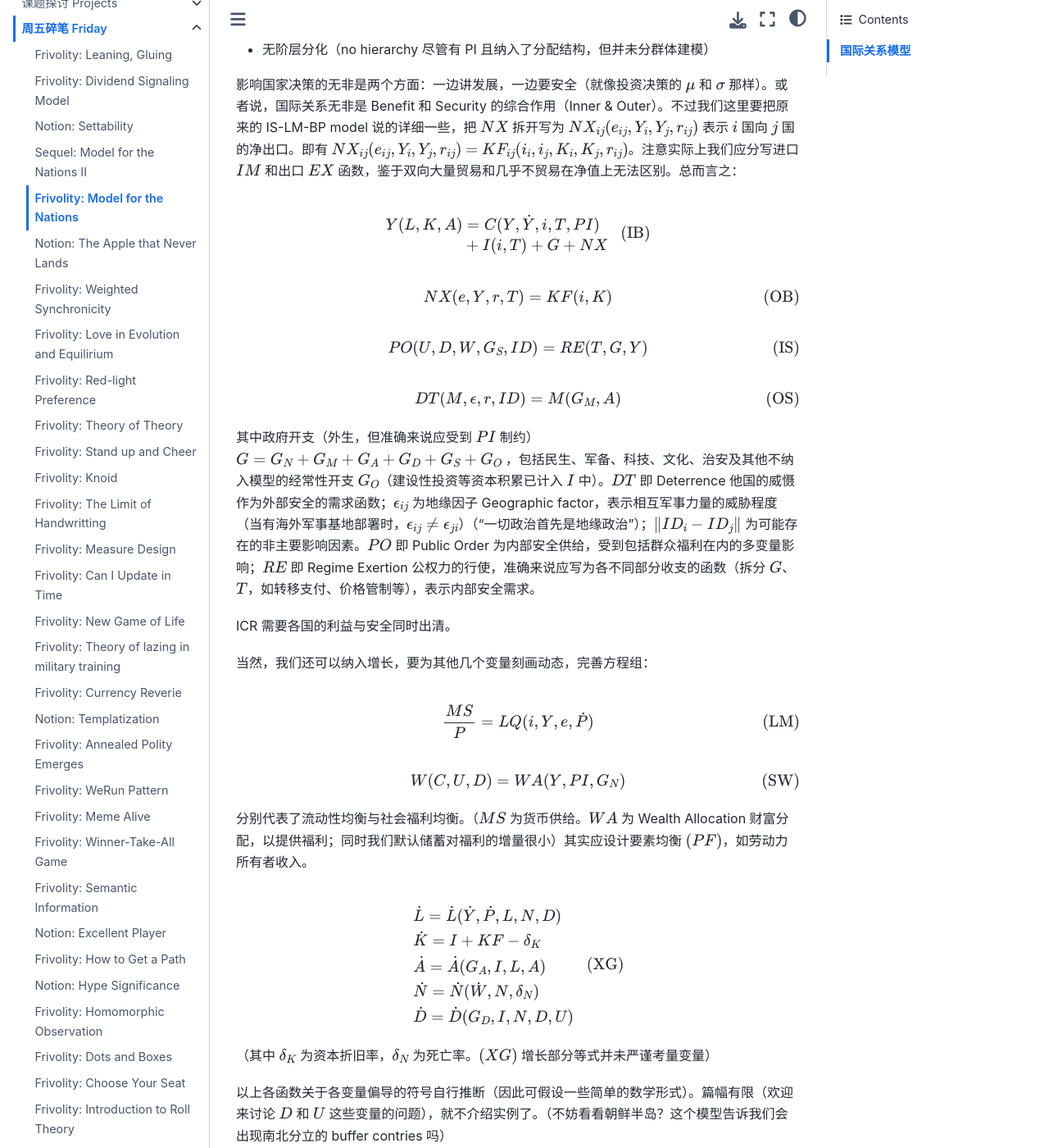
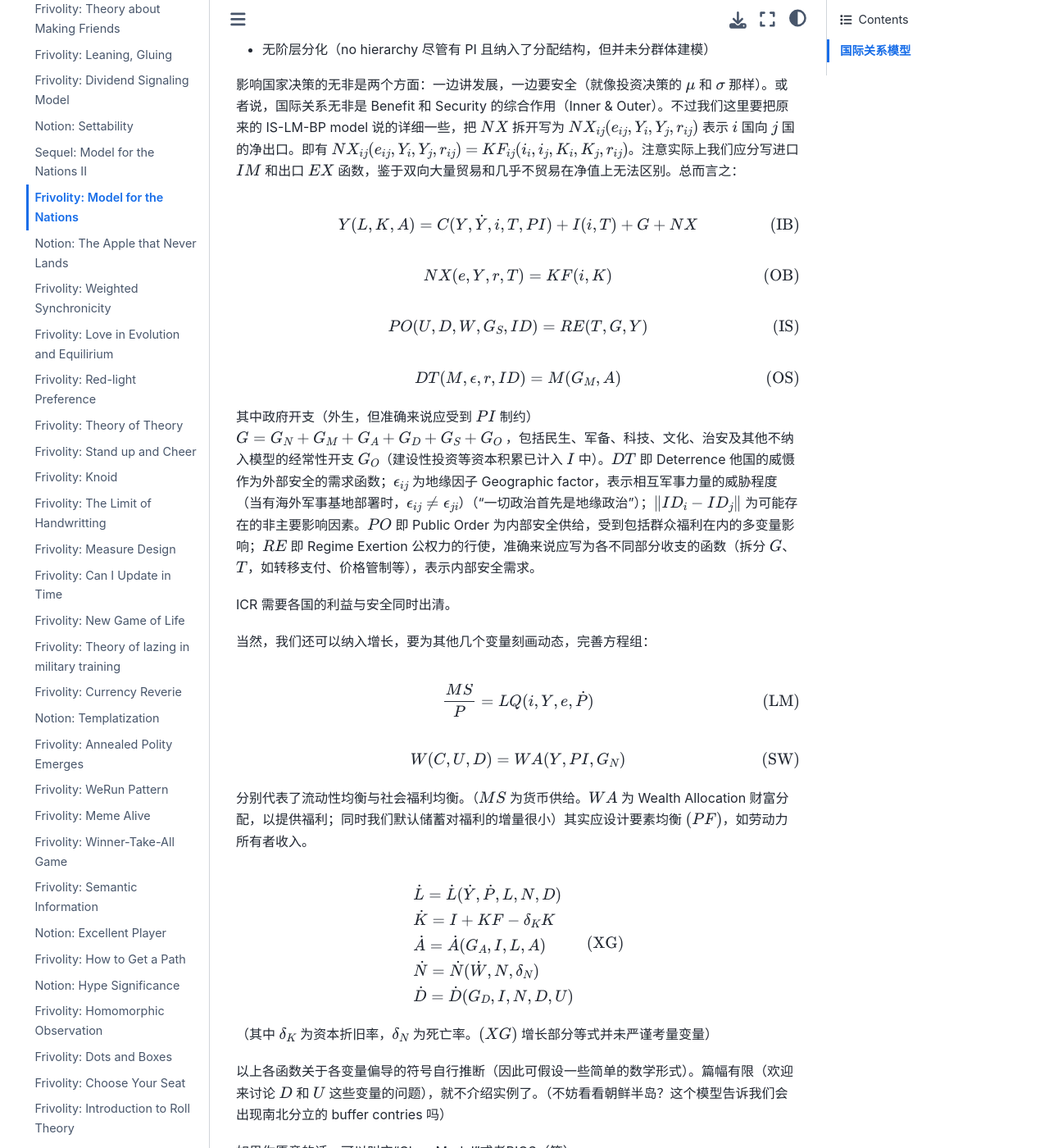
Before and after one commit to Laplx/blog, a Jupyter Book: the page built from wonder/23.11.24.md, in a window 1280 px wide and 1400 px high, scrolled down 925 px. Shown: the whole window at 82% size. Built offline with Jupyter Book 1.0.4 settings and Sphinx 7.4.7 and the Sphinx Book theme 1.1.4, drawn with Linux system fonts in a browser that asks for light colours; some of the changed text lies outside the part shown.

Commit message:
23.12.29

```diff
--- a/_toc.yml
+++ b/_toc.yml
@@ -19,6 +19,7 @@
       title: 红楼遗梦
 - file: wonder
   sections:
+    - file: wonder/23.12.29
     - file: wonder/23.12.22
     - file: wonder/23.12.15
     - file: wonder/23.12.8
--- a/wonder/23.11.24.md
+++ b/wonder/23.11.24.md
@@ -18,13 +18,7 @@
 影响国家决策的无非是两个方面：一边讲发展，一边要安全（就像投资决策的 $\mu$ 和 $\sigma$ 那样）。或者说，国际关系无非是 Benefit 和 Security 的综合作用（Inner & Outer）。不过我们这里要把原来的 IS-LM-BP model 说的详细一些，把 $NX$ 拆开写为 $NX_{ij}(e_{ij},Y_i,Y_j,r_{ij})$ 表示 $i$ 国向 $j$ 国的净出口。即有 $NX_{ij}(e_{ij},Y_i,Y_j,r_{ij})$ $=$ $KF_{ij}(i_i,i_j,K_i,K_j,r_{ij})$。注意实际上我们应分写进口 $IM$ 和出口 $EX$ 函数，鉴于双向大量贸易和几乎不贸易在净值上无法区别。总而言之：
 
 $$
-\begin{equation}
-\tag{IB}
-\begin{split}
-Y(L,K,A) & = C(Y,\dot{Y},i,T,PI) \\
-& + I(i,T) + G + NX
-\end{split}
-\end{equation}
+Y(L,K,A) = C(Y,\dot{Y},i,T,PI) + I(i,T) + G + NX \tag{IB}
 $$
 
 $$
@@ -62,7 +56,7 @@
 \tag{XG}
     \begin{split}
     & \dot{L} = \dot{L}(\dot{Y},\dot{P},L,N,D)\\
-    & \dot{K} = I + KF - \delta_K\\
+    & \dot{K} = I + KF - \delta_K K\\
     & \dot{A} = \dot{A}(G_A,I,L,A)\\
     & \dot{N} = \dot{N}(\dot{W},N,\delta_N)\\
     & \dot{D} = \dot{D}(G_D,I,N,D,U)
```
Also changed, not shown: intro.md (+5 -3 lines), wonder.md (+3 -1 lines), wonder/23.12.29.md (+2 -2 lines), introg.jpg.
